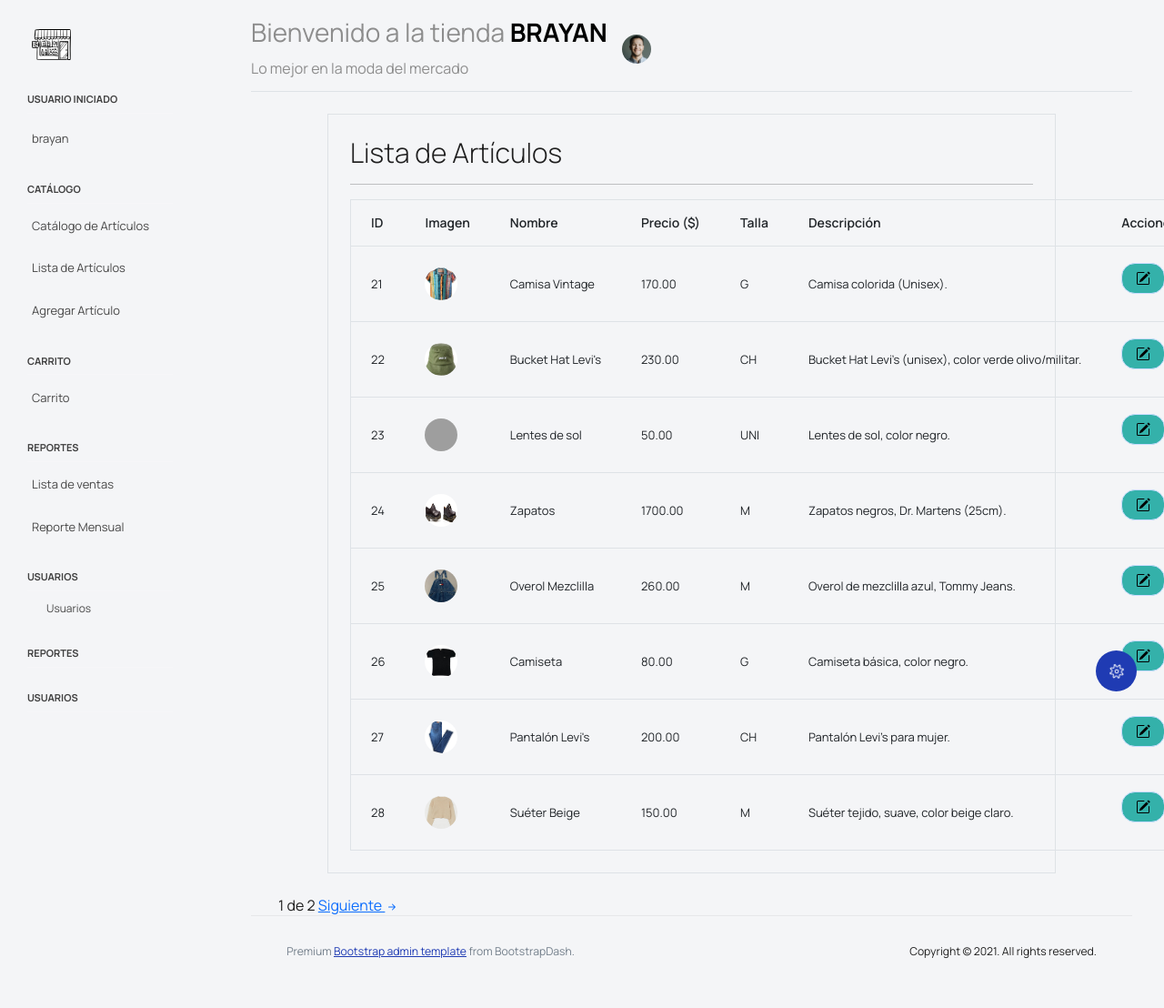
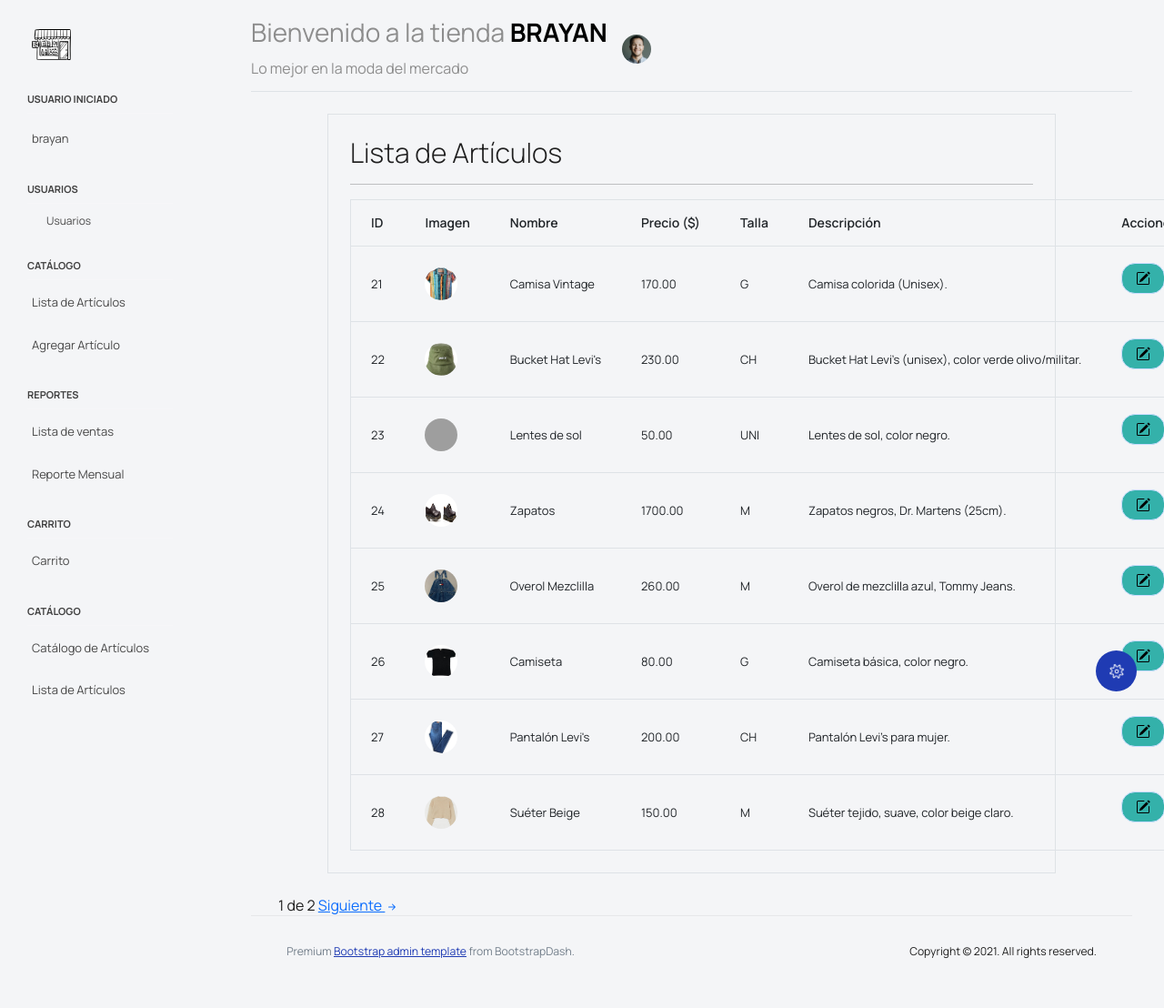
Before and after one commit to AdalbertoCV/Bazar_Sol, a Django app: page /articulos/articulos in a window 1280 px wide. Shown: the whole page at 91% size. Run offline with Django 4.2, Linux system fonts and the light colour scheme; a user stored in the database is signed in; data comes from the database, SQL or seed files in the repository; both versions use the stored data as it was after the commit; some libraries are stand-ins or nearby versions; grey boxes are pictures that could not be loaded.

Commit message:
Formulario PERFIL con diseño, implementación de permisos entre cliente y administración y más mejoras

```diff
--- a/e_tienda/articulos/templates/lista_articulos.html
+++ b/e_tienda/articulos/templates/lista_articulos.html
@@ -34,6 +34,7 @@
                             <td>{{articulo.precio}}</td>
                             <td>{{articulo.talla}}</td>
                             <td width="100%" height="77" valign="top" style="text-align:justify">{{articulo.descripcion}}</td>
+                            {% if 'usuarios.permiso_administrador' in perms%}
                                 <td><a class="btn btn-sm btn-success" href="{% url 'editar_articulo' articulo.id %}">
                                     <svg xmlns="http://www.w3.org/2000/svg" width="16" height="16" fill="currentColor" class="bi bi-pencil-square" viewBox="0 0 16 16">
                                         <path d="M15.502 1.94a.5.5 0 0 1 0 .706L14.459 3.69l-2-2L13.502.646a.5.5 0 0 1 .707 0l1.293 1.293zm-1.75 2.456-2-2L4.939 9.21a.5.5 0 0 0-.121.196l-.805 2.414a.25.25 0 0 0 .316.316l2.414-.805a.5.5 0 0 0 .196-.12l6.813-6.814z"/>
@@ -48,6 +49,7 @@
                                     </svg>
                                     </a>
                                 </td>
+                            {% endif %}
                          </tr>
                         {% endfor %}
                      </tbody>
--- a/e_tienda/tienda/templates/base.html
+++ b/e_tienda/tienda/templates/base.html
@@ -273,38 +273,15 @@
               <a class="nav-link">{{user}}</a>
             </li>
           </li>
-          <li class="nav-item nav-category"> Catálogo</li>
-            <li class="nav-item">
-              <a class="nav-link" href="{% url 'catalogo_articulos' %}">Catálogo de Artículos</a>
-          </li>
-          <li class="nav-item">
-            <a class="nav-link" href="{% url 'lista_articulos' %}">Lista de Artículos</a>
-          </li>
-          <li class="nav-item">
-            <a class="nav-link" href="{% url 'agregar_articulo' %}">Agregar Artículo</a>
-          </li>
-        </li>
-        </li>
-        <li class="nav-item nav-category"> Carrito</li>
-        <li class="nav-item">
-          <a class="nav-link" href="{% url 'ver_carrito' user.cliente.Carrito.id %}"> Carrito </a>
-        </li>
-        </li>
-        <li class="nav-item nav-category"> Reportes</li>
-        <li class="nav-item">
-          <a class="nav-link" href="{% url 'lista_ventas' %}">Lista de ventas</a>
-        </li>
-        <li class="nav-item">
-          <a class="nav-link" href="{% url 'reporte_venta' %}">Reporte Mensual</a>
-        </li>
-        </li>
+
         {% if 'usuarios.permiso_administrador' in perms %}
             {% include 'menu_administradores.html' %}
         {% endif  %}
-        </li>
-        <li class="nav-item nav-category"> Usuarios</li>
-        </li>
-        </ul>
+
+        {% if 'usuarios.permiso_cliente' in perms %}
+            {% include 'menu_clientes.html' %}
+        {% endif  %}
+
       </nav>
       <!-- partial -->
       <div class="main-panel">
--- a/e_tienda/tienda/templates/menu_administradores.html
+++ b/e_tienda/tienda/templates/menu_administradores.html
@@ -13,5 +13,19 @@
     </li>
 </li>
 
+<li class="nav-item nav-category"> Catálogo</li>
+<li class="nav-item">
+<a class="nav-link" href="{% url 'lista_articulos' %}">Lista de Artículos</a>
+</li>
+<li class="nav-item">
+<a class="nav-link" href="{% url 'agregar_articulo' %}">Agregar Artículo</a>
+</li>
+
 
 <li class="nav-item nav-category"> Reportes</li>
+<li class="nav-item">
+    <a class="nav-link" href="{% url 'lista_ventas' %}">Lista de ventas</a>
+</li>
+<li class="nav-item">
+    <a class="nav-link" href="{% url 'reporte_venta' %}">Reporte Mensual</a>
+</li>
--- /dev/null
+++ b/e_tienda/tienda/templates/menu_clientes.html
@@ -0,0 +1,12 @@
+<li class="nav-item nav-category"> Carrito</li>
+<li class="nav-item">
+    <a class="nav-link" href="{% url 'ver_carrito' user.cliente.Carrito.id %}"> Carrito </a>
+</li>
+
+<li class="nav-item nav-category"> Catálogo</li>
+<li class="nav-item">
+    <a class="nav-link" href="{% url 'catalogo_articulos' %}">Catálogo de Artículos</a>
+</li>
+<li class="nav-item">
+<a class="nav-link" href="{% url 'lista_articulos' %}">Lista de Artículos</a>
+</li>
--- a/e_tienda/usuarios/views.py
+++ b/e_tienda/usuarios/views.py
@@ -7,13 +7,10 @@ from django.contrib.messages.views import SuccessMessageMixin
 from django.contrib.auth.models import User, Group
 from django.views.generic.edit import CreateView
 from .models import Cliente, Administrador, Municipio
-from .forms import FormCliente, FormAdministrador, UserForm, FormPerfilCliente, FormPerfilAdministrador
+from .forms import UserForm, FormPerfilCliente, FormPerfilAdministrador
 from django.http import JsonResponse
 from django.core.paginator import Paginator
 from carrito.models import Carrito
-
-#def login(request):
-#    return render(request, 'login.html')
 
 def index(request):
     return render(request, 'base.html')
```
Also changed, not shown: e_tienda/usuarios/forms.py (+4 -4 lines), e_tienda/usuarios/templates/perfil.html (+11 -3 lines), e_tienda/db.sqlite3. Lines whose indentation alone changed are shown as unchanged.
